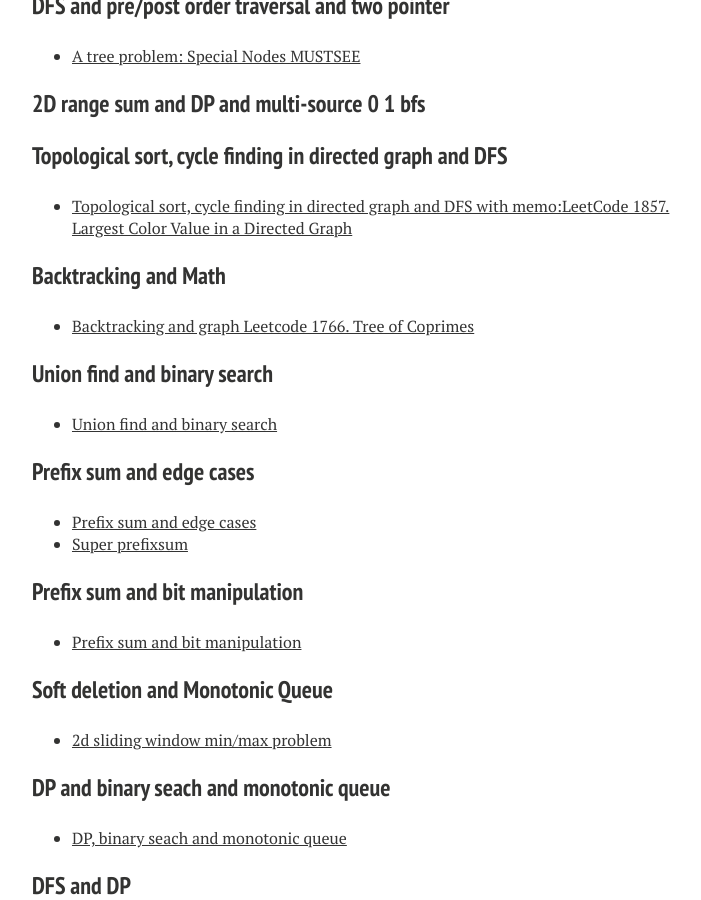
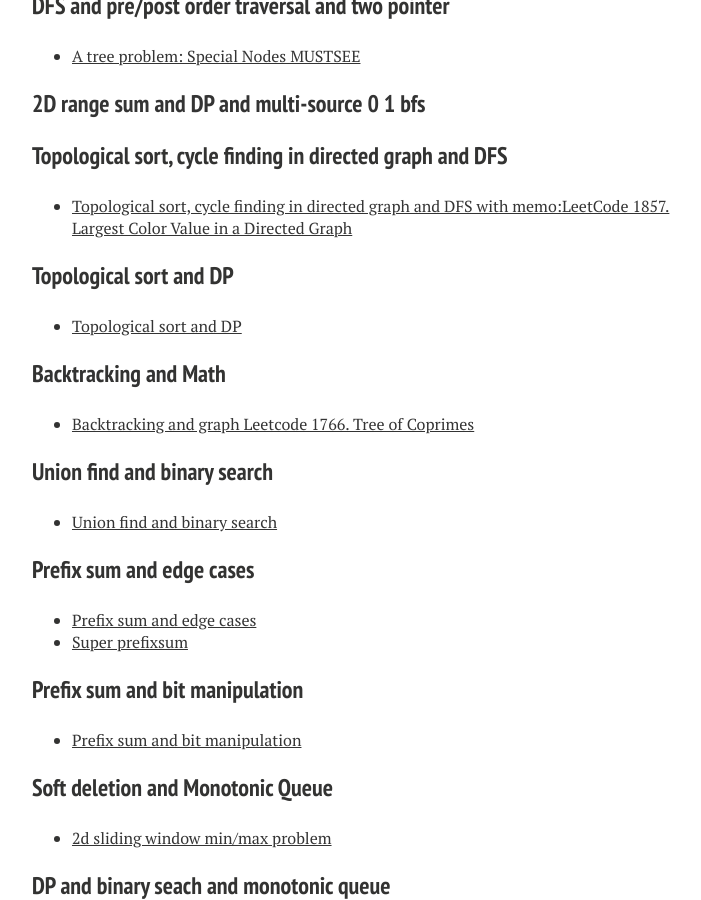
Before and after one commit to xiaokeshen/xiaokeshen.github.io, a Jekyll site: the page built from SoftwareEngineering/index.md, in a window 1280 px wide and 900 px high, scrolled down 7975 px. Shown: the whole window, without its empty margins (288-989 px from the left). Built offline with Jekyll 4.4.1, drawn with Linux system fonts in a browser that asks for light colours; nearby versions of some CDN libraries; some of the changed text lies outside the part shown.

Commit message:
Add topological sort and DP

```diff
--- a/SoftwareEngineering/index.md
+++ b/SoftwareEngineering/index.md
@@ -276,6 +276,8 @@ My 'Serious' coding got started since I became a student as a Computer Science M
 ### Topological sort, cycle finding in directed graph and DFS
 - [Topological sort, cycle finding in directed graph and DFS with memo:LeetCode 1857. Largest Color Value in a Directed Graph](https://jimmy-shen.medium.com/topological-sort-cycle-finding-in-directed-graph-and-dfs-with-memo-1568d89eb99b)
 
+### Topological sort and DP
+- [Topological sort and DP](https://jimmy-shen.medium.com/topological-sort-and-dp-14a9290280ef)
 
 ### Backtracking and Math
 - [Backtracking and graph Leetcode 1766. Tree of Coprimes](https://jimmy-shen.medium.com/backtracking-and-graph-1318aef64f62)
```
